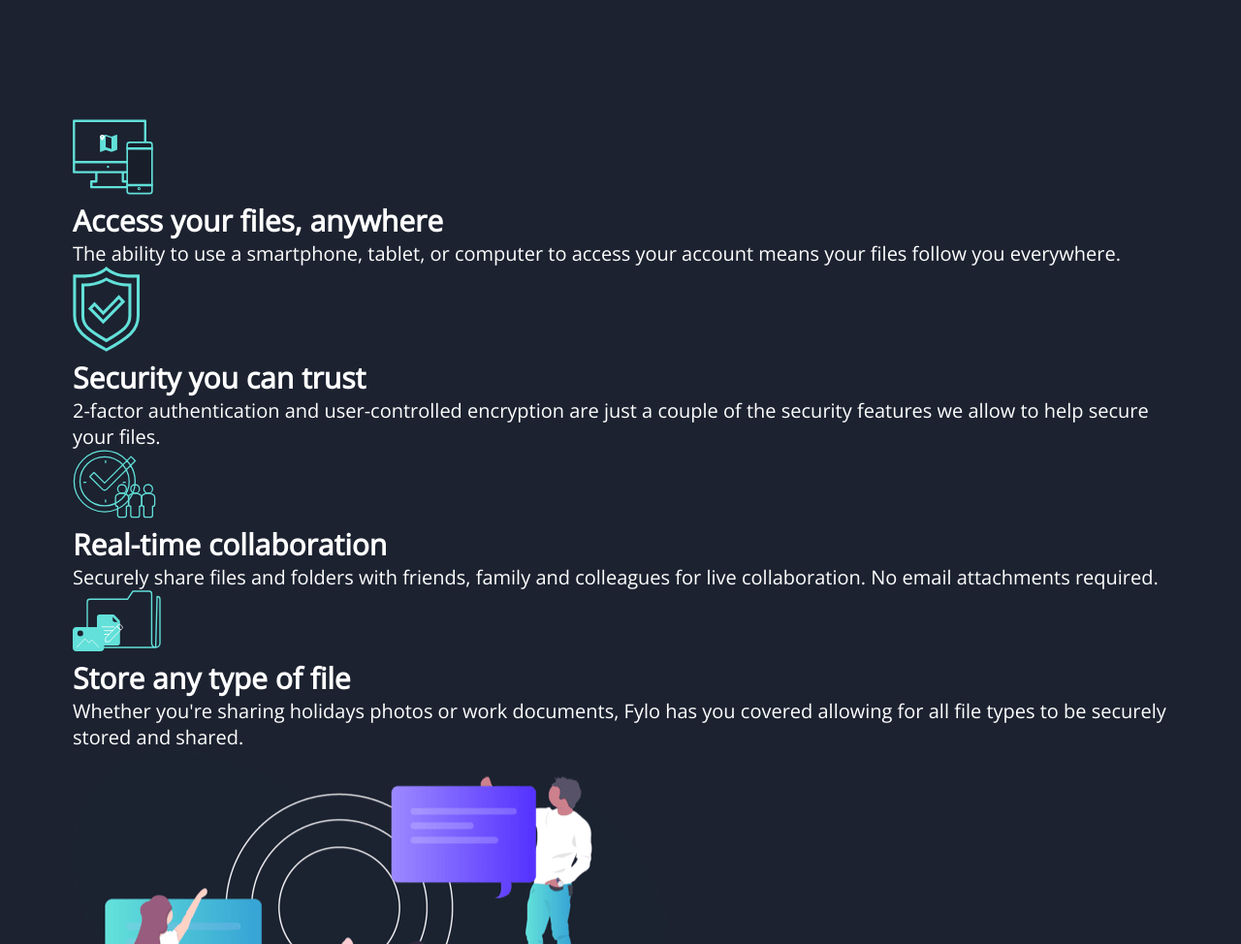
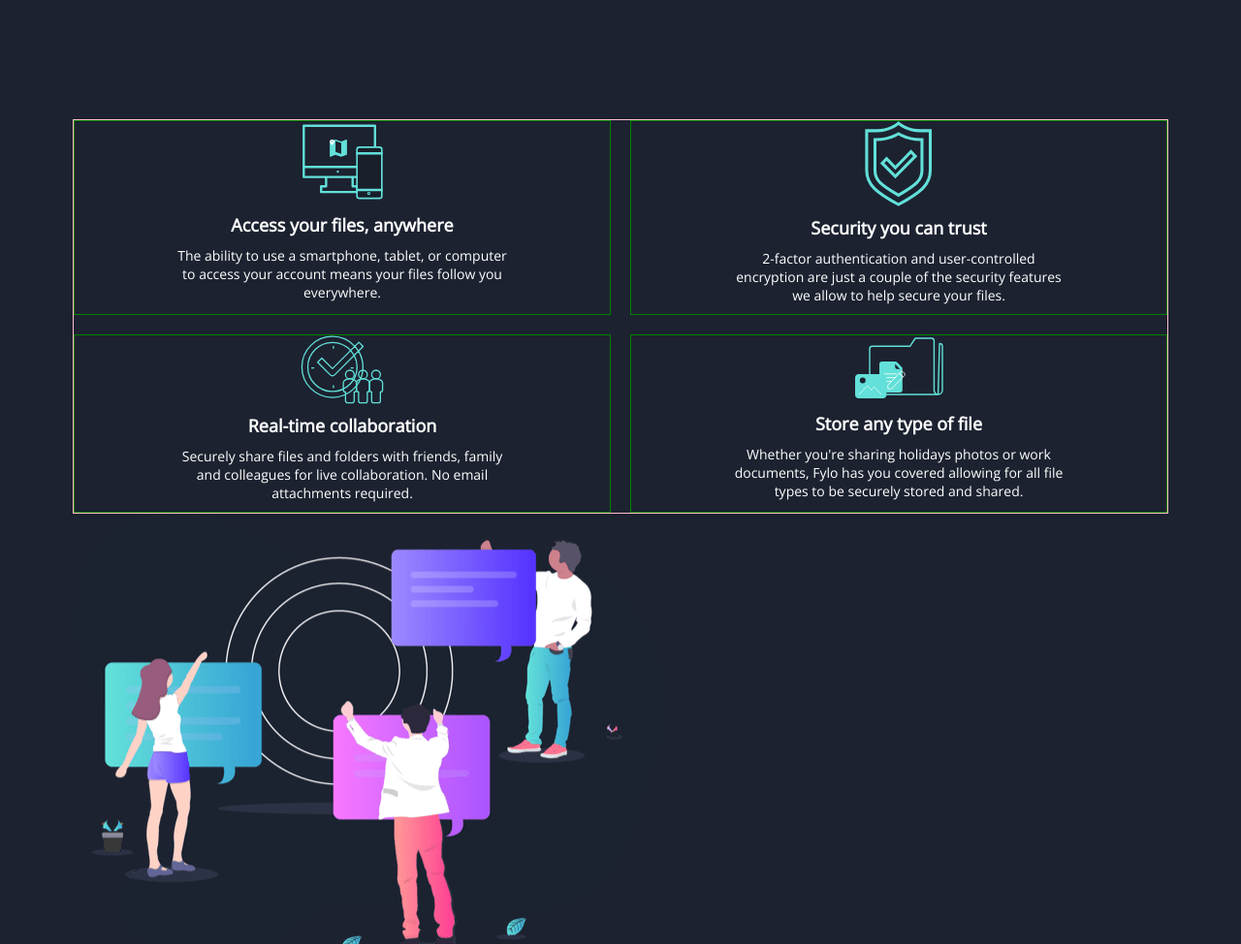
Before and after one commit to devluke88/frontendmetor6, a plain HTML site: page index.html in a window 1280 px wide. Shown: the part 1240-2214 px from the top of the page at 97% size. Drawn offline with nearby package versions, Linux system fonts and the light colour scheme.

Commit message:
Add files via upload

```diff
--- a/style.css
+++ b/style.css
@@ -182,3 +182,35 @@ body {
 .btn-grad:hover {
   transform: scale(1.1,1.1);
 }
+
+/* FEATURES */
+.main--features {
+  display: grid;
+  grid-template-columns: 1fr 1fr;
+  border: 1px solid pink;
+  align-content: flex-end;
+  grid-gap: 2rem;
+}
+
+.features {
+  text-align: center;
+  border: 1px solid green;
+  display: flex;
+  flex-direction: column;
+  align-items: center;
+  justify-content: space-evenly;
+}
+
+.features__img,
+.features__items>*{
+  padding-bottom: 1rem;
+}
+
+.features__items--heading {
+  font-size: 1.8rem;
+}
+
+.features__items--desc {
+  font-size: 1.4rem;
+  max-width: 35rem;
+}
```
